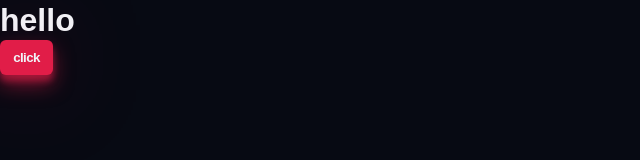
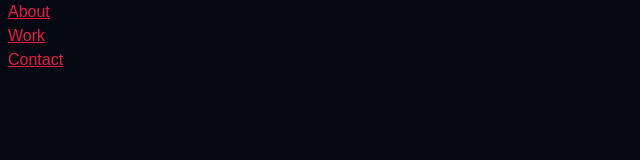
Before and after one commit to FAZIL-AHMED-M/Portfolio, a website built with Vite: page index.html in a window 1280 px wide. Shown: the whole page, without its empty margins (0-640 px from the left). Built offline with nearby package versions, Linux system fonts and the light colour scheme; a web font is replaced by a local one.

Commit message:
ulitity complete

```diff
--- a/index.html
+++ b/index.html
@@ -8,9 +8,17 @@
     <title>PORTFOLIO</title>
   </head>
   <body>
+    <header class="header container">
+      <nav>
+        <ul>
+          <li><a href="">About</a></li>
+          <li><a href="">Work</a></li>
+          <li><a href="">Contact</a></li>
+        </ul>
+      </nav>
+    </header>
 
-    <h1>hello</h1>
-    <button class="btn">click</button>
+
     <script type="module" src="./src/main.js"></script>
   </body>
 </html>
--- a/styles/style.css
+++ b/styles/style.css
@@ -6,6 +6,24 @@
   --clr-slate800: #1e293b;
   --clr-rose: #e11d48;
   --clr-indigo: #4f46e5;
+
+  --size-xxs: 0.5rem;
+  --size-xs: 0.75rem;
+  --size-sm: 0.875rem;
+  --size-base: 1rem;
+  --size-l:1.125rem ;
+  --size-xl: 1.25rem;
+  --size-2xl:1.5rem ;
+  --size-3xl: 1.875rem;
+  --size-4xl: 2.25rem;
+  --size-5xl: 3rem;
+  --size-6xl: 3.75rem;
+  --size-7xl: 4.5rem;
+  --size-8xl: 6rem ;
+  --size-9xl: 8rem;
+  --size-10xl: 10rem;
+
+
 }
 
 
@@ -31,6 +49,41 @@ img,picture,video,canvas,svg {
  max-width: 100%;
  user-select: none;
 }
+
+
+/*
+@media (min-width: 475px) {
+
+}
+
+
+@media (min-width: 640px) {
+
+}
+
+
+@media (min-width: 768px) {
+
+}
+
+
+@media (min-width: 1024px) {
+
+}
+
+
+@media (min-width: 1280px) {
+
+}
+
+
+
+@media (min-width: 1536px) {
+
+} */
+
+
+
 
 button {
  display: inline-block;
@@ -69,3 +122,65 @@ a {
 strong {
   color: var(--clr-indigo);
 }
+
+
+
+@media (min-width: 475px) {
+  .container {
+    max-width: 475px;
+  }
+}
+
+
+@media (min-width: 640px) {
+  .container {
+    max-width: 640px;
+  }
+}
+
+
+@media (min-width: 768px) {
+  .container {
+    max-width: 768px;
+  }
+}
+
+
+@media (min-width: 1024px) {
+  .container {
+    max-width: 1024px;
+  }
+  .section {
+    margin-top: 10rem ;
+   }
+}
+
+
+@media (min-width: 1280px) {
+  .container {
+    max-width: 1280px;
+  }
+}
+
+
+
+@media (min-width: 1536px) {
+  .container {
+    max-width: 1536px;
+  }
+}
+
+
+
+ .container {
+  width: 100%;
+  margin-left: auto;
+  margin-right: auto;
+  padding-left: 0.5rem;
+  padding-right: 0.5rem;
+  /* border: 1px solid red; */
+ }
+
+ .section {
+  margin-top: 5rem ;
+ }
```
